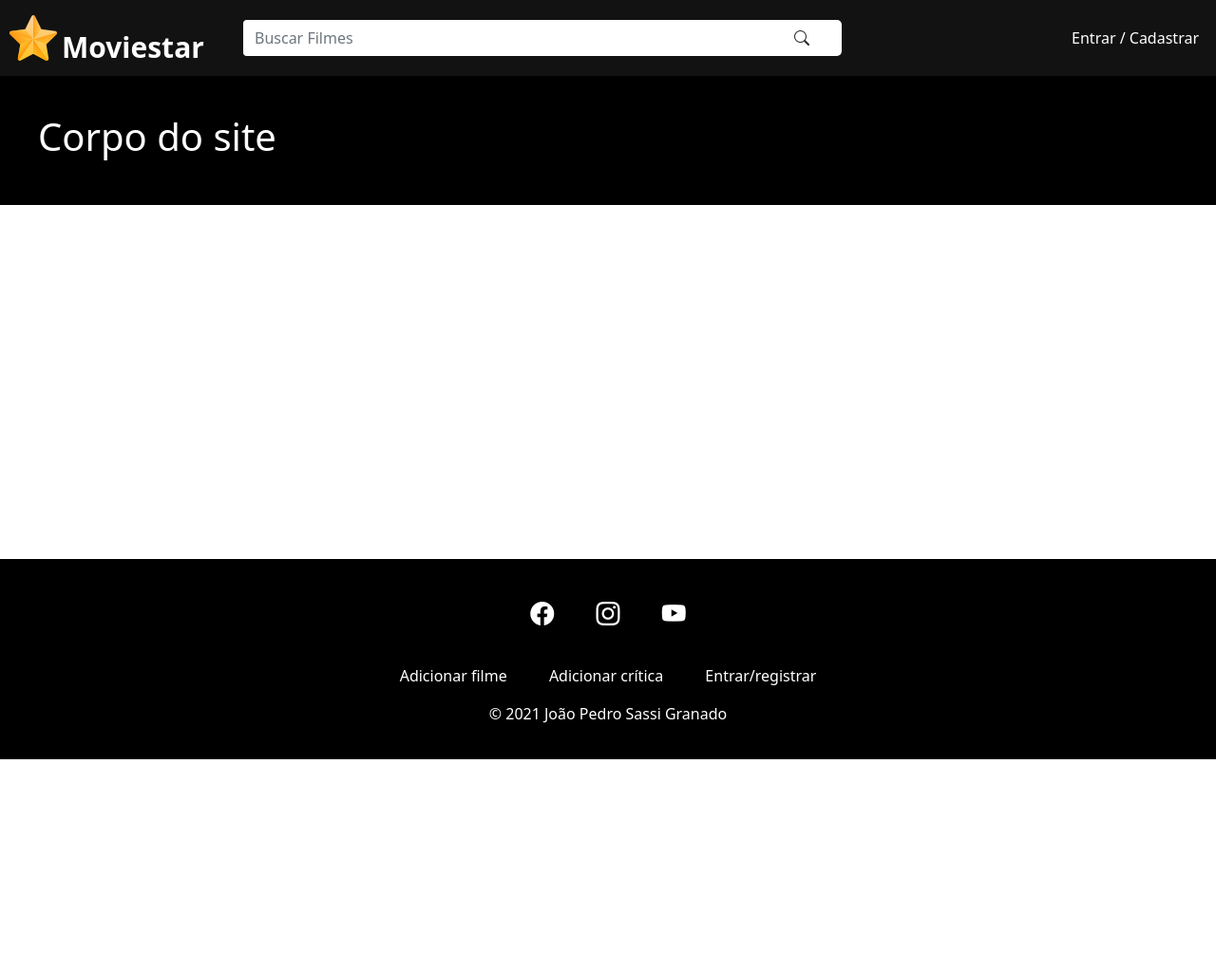
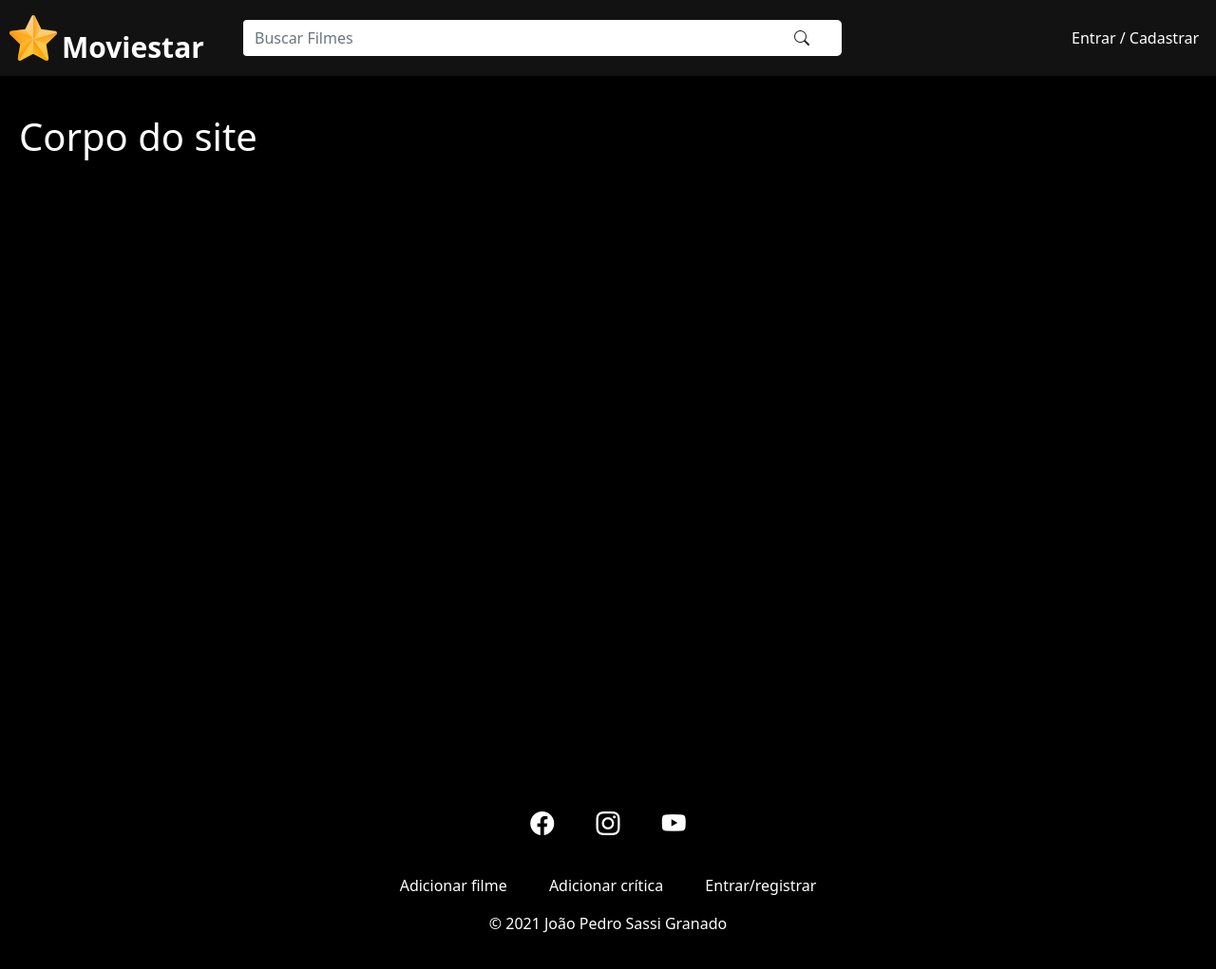
Before and after one commit to JoaopedroSassi/PJ-Moviestar, a PHP site: page / in a window 1280 px wide. Shown: the whole page at 95% size. Before the commit the page ends 800 px from the top, so only its background shows below. Run offline with PHP 8.4, Linux system fonts and the light colour scheme; some libraries are stand-ins or nearby versions.

Commit message:
Upt footer

```diff
--- a/css/styles.css
+++ b/css/styles.css
@@ -62,10 +62,9 @@
 #main-container{
   background-color: #000;
   color: #FFF;
-  min-height: auto;
-  padding: 40px;
+  min-height: calc(100vh - 70px);
+  padding: 40px 20px;
 }
-
 
 /* Footer */
 #footer{
@@ -74,8 +73,6 @@
   text-align: center;
   margin: 0;
   padding: 20px;
-  position: absolute;
-  bottom: 0;
   width: 100%;
 }
 
```
